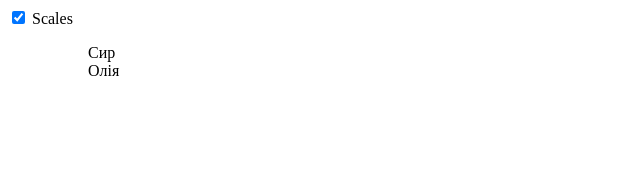
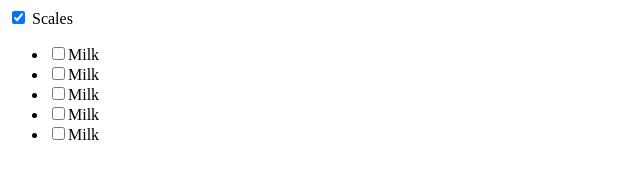
Before and after one commit to maksym556/HW_3, a plain HTML site: page index.html in a window 1280 px wide. Shown: the whole page, without its empty margins (0-640 px from the left). Drawn offline with Linux system fonts and the light colour scheme.

Commit message:
add input

```diff
--- a/index.html
+++ b/index.html
@@ -11,13 +11,22 @@
       <input type="checkbox" id="scales" name="scales" checked />
       <label for="scales">Scales</label>
     </div>
-    <ol>
-      <ul>
-        Сир
-      </ul>
-      <ul>
-        Олія
-      </ul>
-    </ol>
+    <ul>
+      <li>
+        <input type="checkbox" id="item1" /><label for="item1">Milk</label>
+      </li>
+      <li>
+        <input type="checkbox" id="item2" /><label for="item2">Milk</label>
+      </li>
+      <li>
+        <input type="checkbox" id="item3" /><label for="item3">Milk</label>
+      </li>
+      <li>
+        <input type="checkbox" id="item4" /><label for="item4">Milk</label>
+      </li>
+      <li>
+        <input type="checkbox" id="item5" /><label for="item5">Milk</label>
+      </li>
+    </ul>
   </body>
 </html>
```
